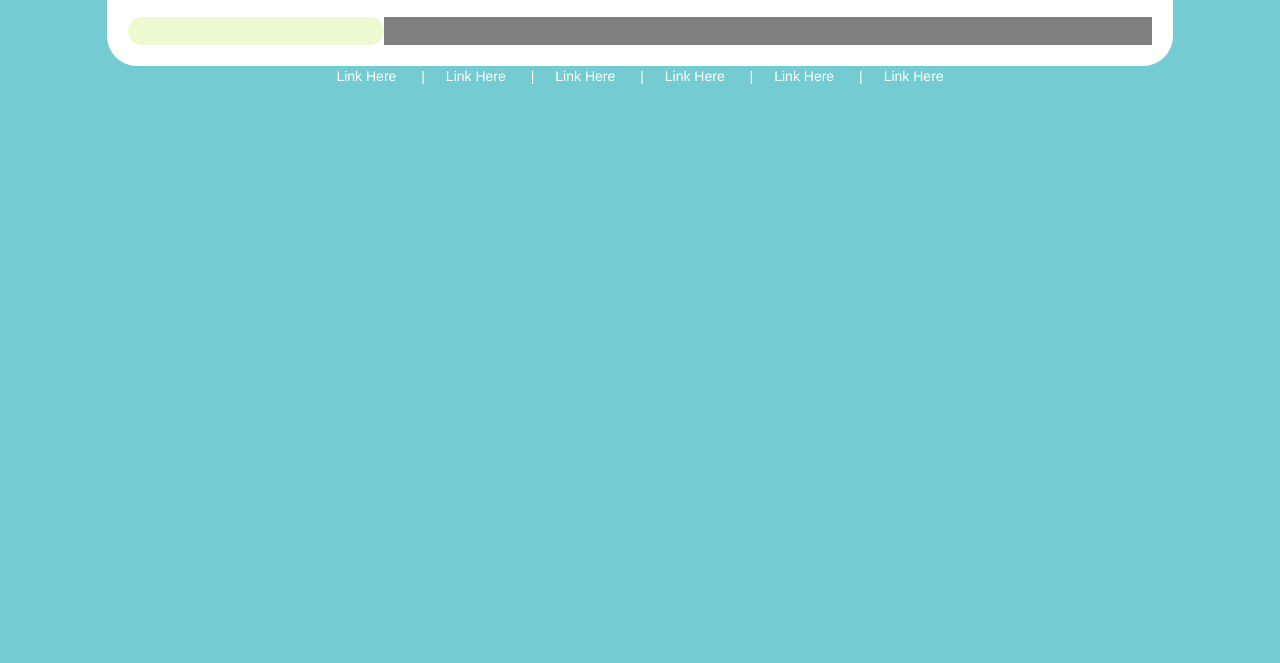
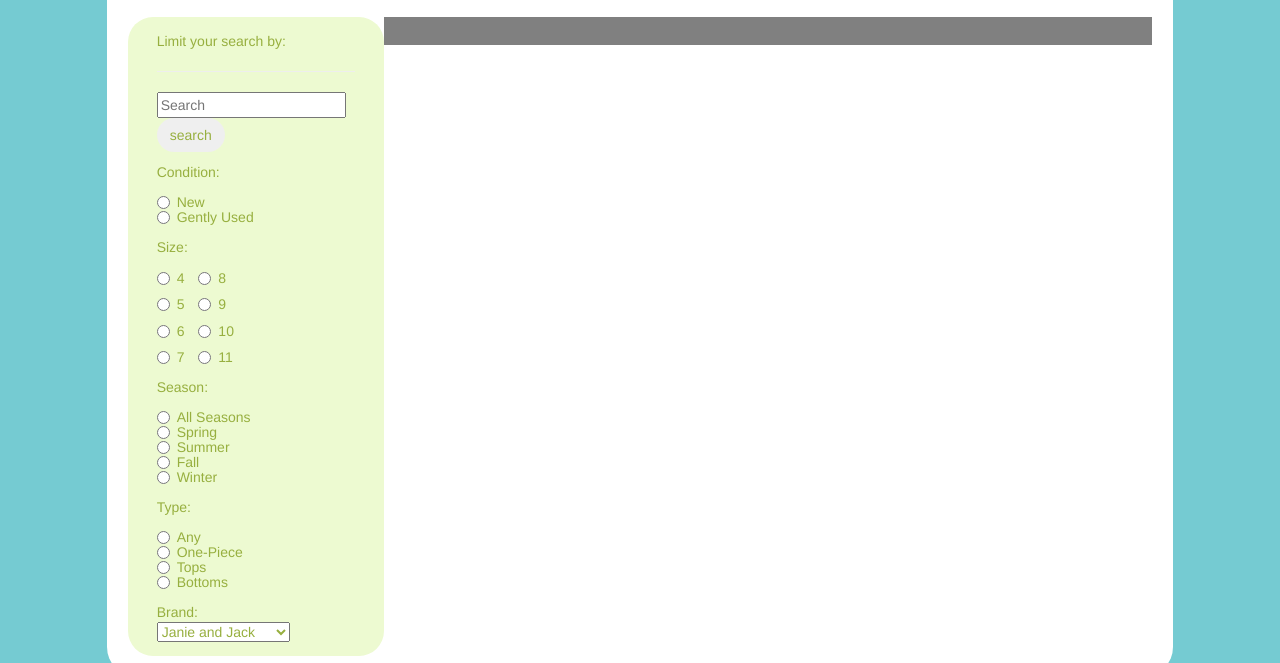
Before and after one commit to elishacodes/saving-multiplied, a plain HTML site: page auction.html in a window 1280 px wide. Shown: the part 243-906 px from the top of the page. Before the commit the page ends 800 px from the top, so only its background shows below. Drawn offline with Linux system fonts and the light colour scheme; a web font is replaced by a local one.

Commit message:
completed left menu and styling

```diff
--- a/auction.html
+++ b/auction.html
@@ -95,8 +95,118 @@
 			<div class="col-lg-10 col-md-10 col-sm-12 col-xs-12 col-centered" id="cBody">
 				<div class="row">
 					<div class="moveLeft col-lg-3 col-md-3 col-sm-12 col-xs-12 col-centered" id="leftAuction">
+						<div id="aucSearch" class="col-lg-12 col-md-12 col-sm-12 col-xs-12">
+							<div>Limit your search by:
+							<hr></div>
+							<div>
+						    <input type="text" class="f" placeholder="Search"><button type="button" class="btn" id="">search
+						    </button></div>
+					    </div>
+					    <div class="radio col-lg-12 col-md-12 col-sm-12 col-xs-12" id="aucCondition">
+							<div class="">Condition:</div>
+						    <div class="">
+						    <label class="radio">
+								<input type="radio" name="Condition" id="inlineRadio1" value="option1"> New
+							</label>
+							<label class="radio">
+								<input type="radio" name="Condition" id="inlineRadio2" value="option2"> Gently Used
+							</label>
+							</div>
+						</div>	<!-- closes aucCondition radio buttons -->
 
-					</div>  <!-- closes left Body div -->
+						<div class="col-lg-12 col-md-12 col-sm-12 col-xs-12" id="aucSize">
+							<div class="">Size:<br></div>
+						    <div class="radio">
+
+							    <label class="radio-inline">
+									<input type="radio" name="Size" id="inlineRadio1" value="option1"> 4
+								</label>
+								<label class="radio-inline">
+									<input type="radio" name="Size" id="inlineRadio2" value="option2"> 8
+								</label>
+							</div>
+							<div class="radio">
+							    <label class="radio-inline">
+									<input type="radio" name="Size" id="inlineRadio3" value="option3"> 5
+								</label>
+								<label class="radio-inline">
+									<input type="radio" name="Size" id="inlineRadio4" value="option4"> 9
+								</label>
+							</div>
+							<div class="radio">
+							    <label class="radio-inline">
+									<input type="radio" name="Size" id="inlineRadio5" value="option5"> 6
+								</label>
+								<label class="radio-inline">
+									<input type="radio" name="Size" id="inlineRadio6" value="option6"> 10
+								</label>
+							</div>
+							<div class="radio">
+							    <label class="radio-inline">
+									<input type="radio" name="Size" id="inlineRadio7" value="option7"> 7
+								</label>
+								<label class="radio-inline">
+									<input type="radio" name="Size" id="inlineRadio8" value="option8"> 11
+								</label>
+							</div>
+						</div>	<!-- closes aucSize radio buttons -->
+
+						<div class="col-lg-12 col-md-12 col-sm-12 col-xs-12" id="aucSeason">
+							<div class="">Season:<br></div>
+						    <div class="radio">
+
+							    <label class="radio">
+									<input type="radio" name="Season" id="inlineRadio1" value="option1"> All Seasons
+								</label>
+								<label class="radio">
+									<input type="radio" name="Season" id="inlineRadio2" value="option2"> Spring
+								</label>
+							    <label class="radio">
+									<input type="radio" name="Season" id="inlineRadio3" value="option3"> Summer
+								</label>
+								<label class="radio">
+									<input type="radio" name="Season" id="inlineRadio4" value="option4"> Fall
+								</label>
+							    <label class="radio">
+									<input type="radio" name="Season" id="inlineRadio5" value="option5"> Winter
+								</label>
+
+							</div>
+						</div>	<!-- closes aucSeason radio buttons -->
+						<div class="col-lg-12 col-md-12 col-sm-12 col-xs-12" id="aucSeason">
+							<div class="">Type:<br></div>
+						    <div class="radio">
+
+							    <label class="radio">
+									<input type="radio" name="Type" id="inlineRadio1" value="option1"> Any
+								</label>
+								<label class="radio">
+									<input type="radio" name="Type" id="inlineRadio2" value="option2"> One-Piece
+								</label>
+							    <label class="radio">
+									<input type="radio" name="Type" id="inlineRadio3" value="option3"> Tops
+								</label>
+								<label class="radio">
+									<input type="radio" name="Type" id="inlineRadio4" value="option4"> Bottoms
+								</label>
+							</div>
+						</div>	<!-- closes aucType radio buttons -->
+
+						<!-- Single button -->
+						<div class=" col-lg-12 col-md-12 col-sm-12 col-xs-12" id="aucBrand">
+						  <div>Brand:</div>
+						  <div>
+							<select name="Brand">
+							  <option value="value1">Janie and Jack</option>
+							  <option value="value2">Old Navy</option>
+							  <option value="value3">Roth's Child</option>
+							  <option value="value3">Garanimals</option>
+							  <option value="value3">Burberry</option>
+							  <option value="value3">Osh Kosh B'Gosh</option>
+							</select>
+						  </div>
+						</div>	<!-- closes aucBrand div -->
+					</div>  <!-- closes left Auction div -->
 
 					<div class="moveRight col-lg-9 col-md-9 col-sm-12 col-xs-12" id="rightAuction">
 
--- a/css/main.css
+++ b/css/main.css
@@ -169,6 +169,7 @@ li{
 #leftAuction{
 	background-color: #EDFAD1;
 	border-radius: 25px;
+	color: #97AF3F;
 }
 
 #rightAuction{
```
